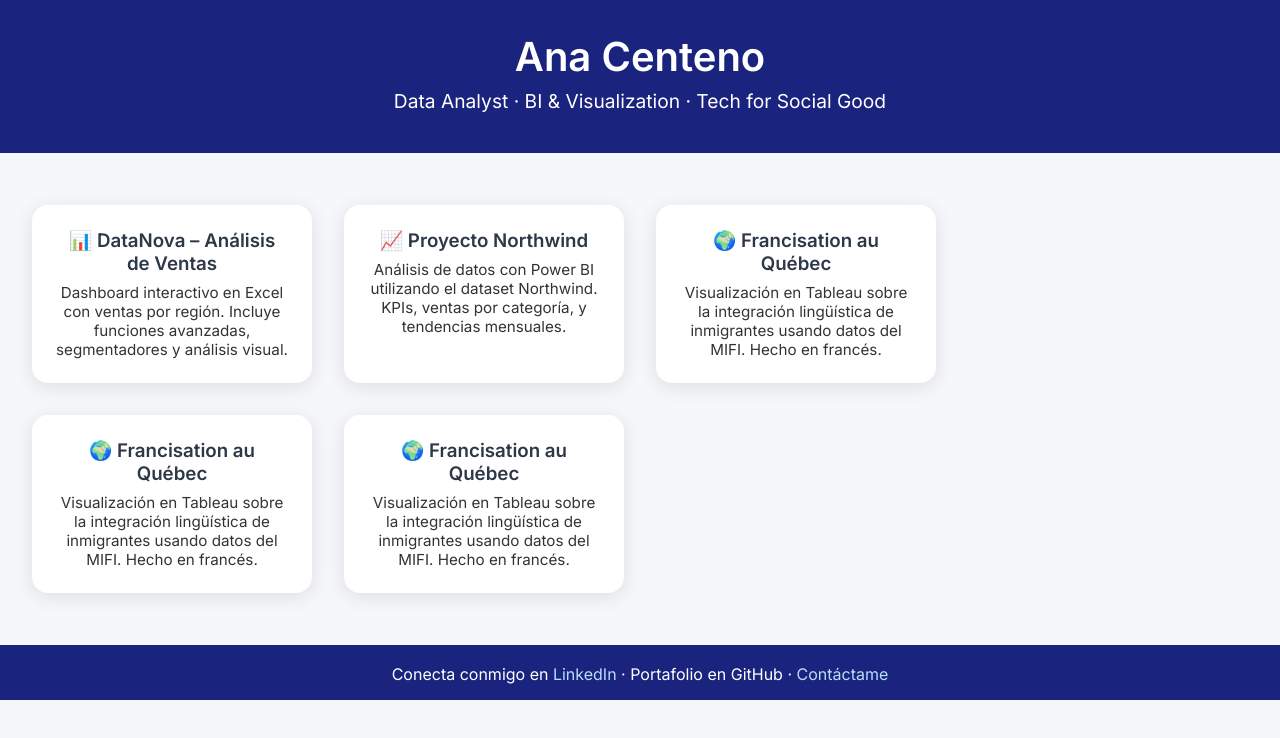
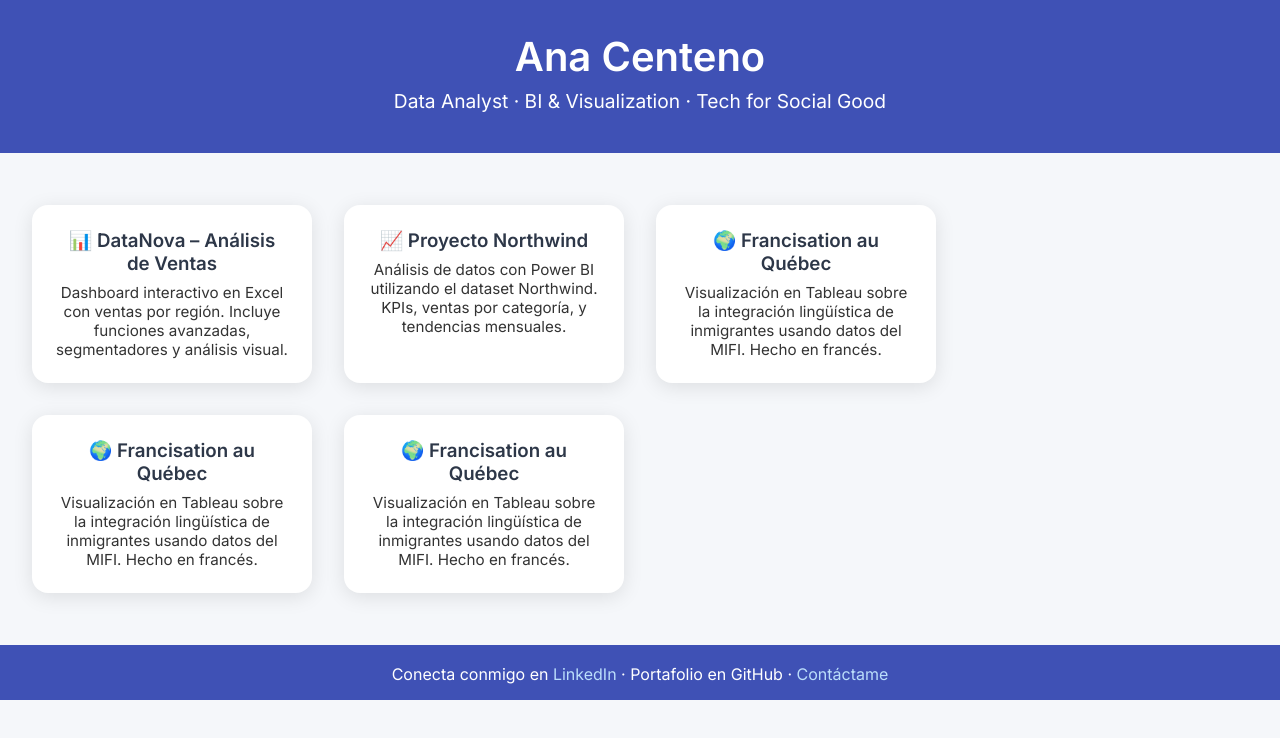
Before and after one commit to acenteno320/acenteno320.github.io, a plain HTML site: page index.html in a window 1280 px wide. Drawn offline with Linux system fonts and the light colour scheme.

Commit message:
Update index.html

```diff
--- a/index.html
+++ b/index.html
@@ -20,12 +20,13 @@
     }
 
    header {
-      background-color: #1a237e; /* Azul marino */
+  background-color: #3f51b5; /* Azul acero */
   color: white;
   padding: 2rem;
   text-align: center;
-      border-bottom: 8px solid #1a237e;
+  border-bottom: 8px solid #3f51b5;
 }
+
 
     h1 {
       font-size: 2.5rem;
@@ -90,11 +91,12 @@
 
     footer {
   text-align: center;
-      background-color: #1a237e;
+  background-color: #3f51b5;
   color: white;
   padding: 1rem;
-      border-top: 3px solid #1a237e;
+  border-top: 3px solid #3f51b5;
 }
+
 
     footer a {
       color: #bbdefb;
```
Lines whose indentation alone changed are shown as unchanged.
